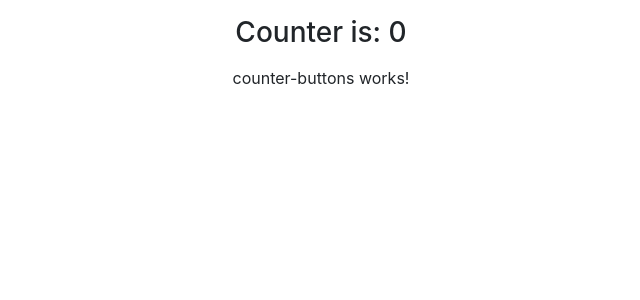
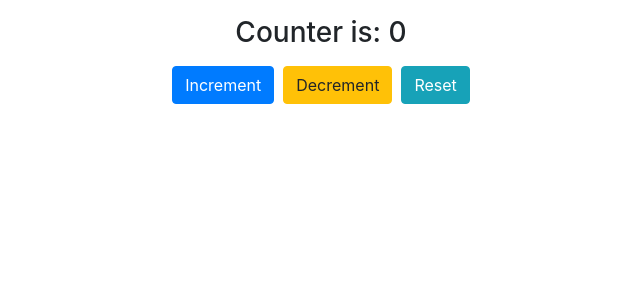
Before and after one commit to Mr-man7352/learnNGRX, an Angular app: page / in a window 1280 px wide. Shown: the top 300 px of the page, without its empty margins (319-959 px from the left). Built offline with nearby package versions, Linux system fonts and the light colour scheme.

Commit message:
made the Counter prototype, without ngrx

```diff
--- a/src/app/counter/counter-buttons/counter-buttons.component.html
+++ b/src/app/counter/counter-buttons/counter-buttons.component.html
@@ -1 +1,5 @@
-<p>counter-buttons works!</p>
+<div>
+    <button class="btn btn-primary" (click)="onIncrement()">Increment </button>&nbsp;
+    <button class="btn btn-warning" (click)="onDecrement()">Decrement </button>&nbsp;
+    <button class="btn btn-info" (click)="onReset()">Reset</button>
+</div>
--- a/src/app/counter/counter-buttons/counter-buttons.component.ts
+++ b/src/app/counter/counter-buttons/counter-buttons.component.ts
@@ -1,15 +1,28 @@
-import { Component, OnInit } from '@angular/core';
+import { Component, EventEmitter, OnInit, Output } from '@angular/core';
 
 @Component({
   selector: 'app-counter-buttons',
   templateUrl: './counter-buttons.component.html',
-  styleUrls: ['./counter-buttons.component.scss']
+  styleUrls: ['./counter-buttons.component.scss'],
 })
 export class CounterButtonsComponent implements OnInit {
+  @Output() increment = new EventEmitter<void>();
+  @Output() decrement = new EventEmitter<void>();
+  @Output() reset = new EventEmitter<void>();
 
-  constructor() { }
+  constructor() {}
 
-  ngOnInit(): void {
+  ngOnInit(): void {}
+
+  onIncrement() {
+    this.increment.emit();
   }
 
+  onDecrement() {
+    this.decrement.emit();
+  }
+
+  onReset() {
+    this.reset.emit();
+  }
 }
--- a/src/app/counter/counter/counter.component.html
+++ b/src/app/counter/counter/counter.component.html
@@ -8,7 +8,7 @@
 
 
         <div class="my-3">
-            <app-counter-buttons>
+            <app-counter-buttons (increment)="onIncrement()" (decrement)="onDecrement()" (reset)="onReset()">
 
             </app-counter-buttons>
         </div>
```
